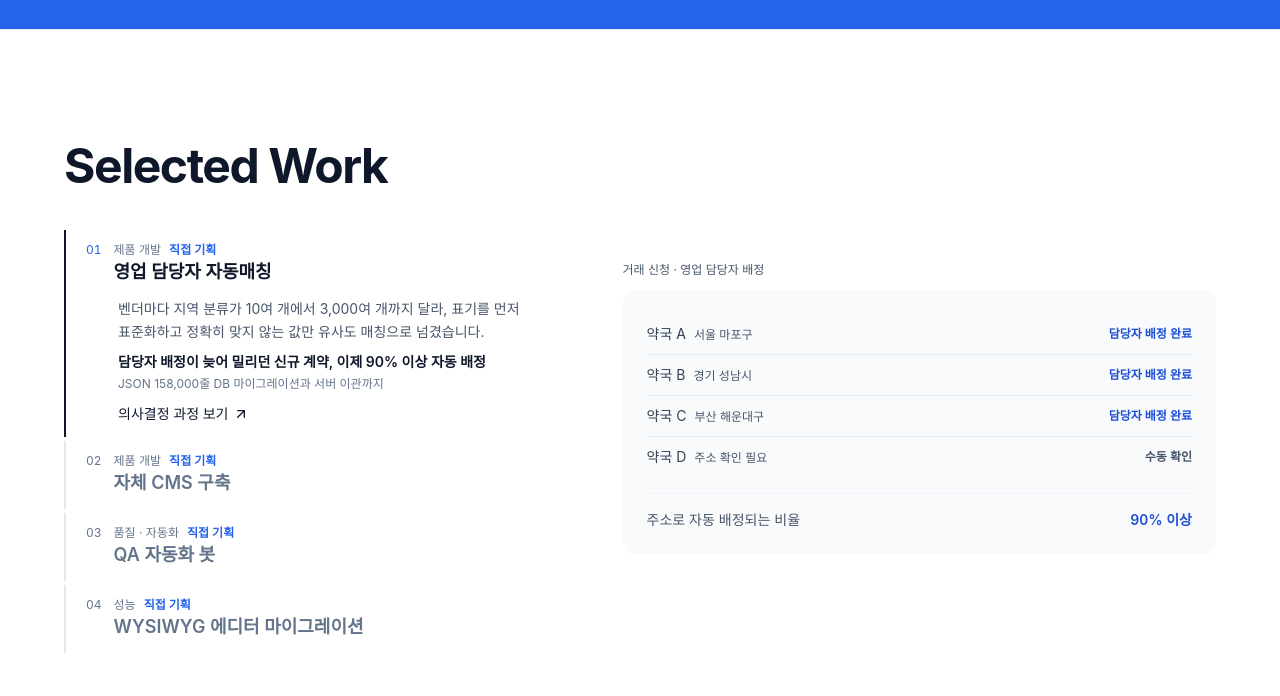
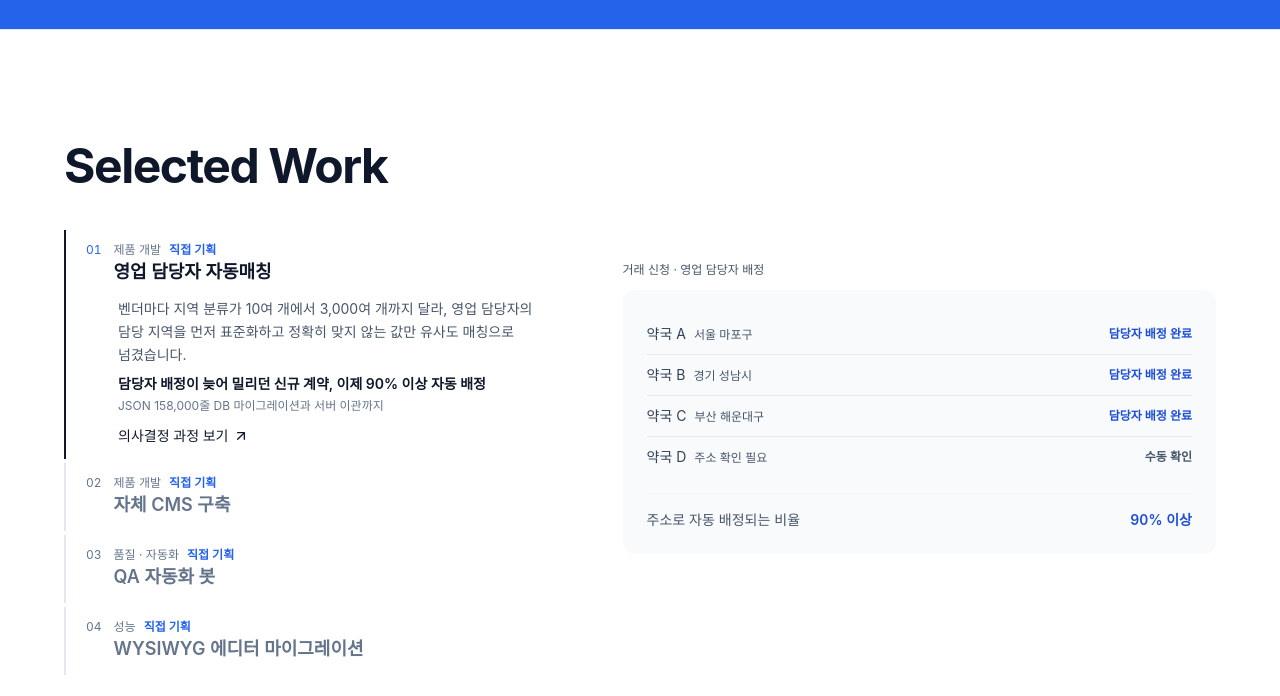
Before and after one commit to WhyBusyy/portfolio, a Next.js app: page / in a window 1280 px wide. Shown: the part 771-1467 px from the top of the page. Built offline with nearby package versions, Linux system fonts and the light colour scheme; a web font is replaced by a local one.

Commit message:
copy: How I Work 첫 원칙 문구 확정, 자동매칭 판단 문장을 '담당자의 담당 지역 표준화'로 정정

```diff
--- a/src/components/FeaturedWork.tsx
+++ b/src/components/FeaturedWork.tsx
@@ -18,7 +18,7 @@ const CASES = [
     track: "제품 개발",
     title: "영업 담당자 자동매칭",
     decision:
-      "벤더마다 지역 분류가 10여 개에서 3,000여 개까지 달라, 표기를 먼저 표준화하고 정확히 맞지 않는 값만 유사도 매칭으로 넘겼습니다.",
+      "벤더마다 지역 분류가 10여 개에서 3,000여 개까지 달라, 영업 담당자의 담당 지역을 먼저 표준화하고 정확히 맞지 않는 값만 유사도 매칭으로 넘겼습니다.",
     metric: "담당자 배정이 늦어 밀리던 신규 계약, 이제 90% 이상 자동 배정",
     scale: "JSON 158,000줄 DB 마이그레이션과 서버 이관까지",
     proposed: true,
--- a/src/components/HowIWork.tsx
+++ b/src/components/HowIWork.tsx
@@ -8,7 +8,7 @@ const workPrinciples = [
   {
     title: "필요한 일은 먼저 제안합니다",
     description:
-      "같은 일이 반복되는 게 보이면 그냥 넘기지 않습니다. QA 봇, 자체 CMS, 배포 알림 모두 문제를 직접 정리해 기획하고, 팀에 제안해서 만들었습니다.",
+      "같은 일이 반복되는 게 보이면 그냥 넘기지 않습니다. QA 봇, 자체 CMS, 배포 알림 모두 문제를 정리해 해결안을 기획하고, 팀에 제안해 직접 만들었습니다.",
     href: "/projects/dx-automation",
     hrefLabel: "배포 알림·기록 자동화",
   },
```
